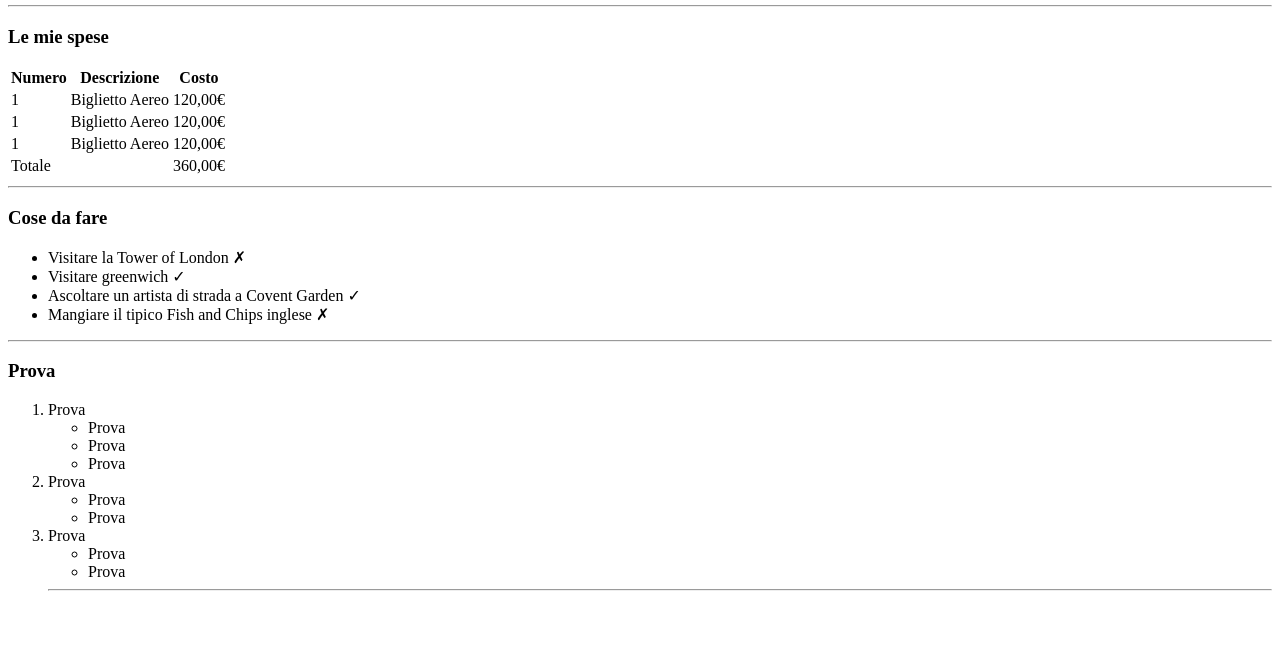
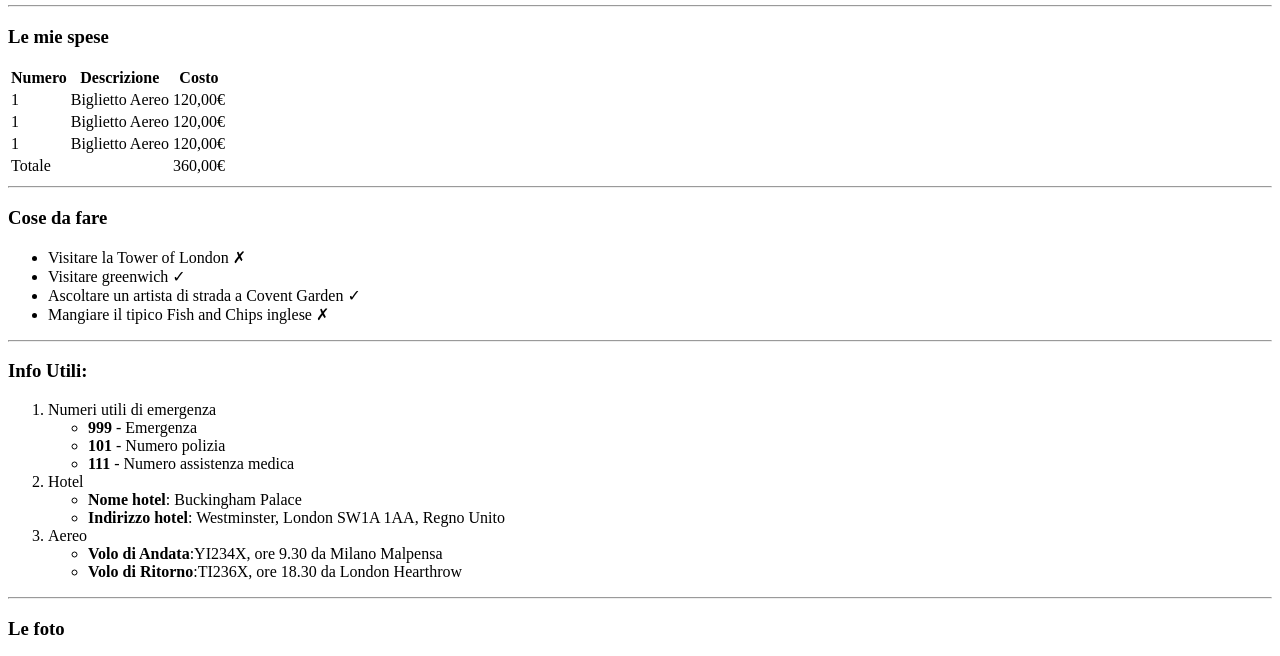
Before and after one commit to SalvatoreBrancato/Il-mio-viaggio-a-londra, a plain HTML site: page index.html in a window 1280 px wide. Shown: the part 101-757 px from the top of the page. Drawn offline with Linux system fonts and the light colour scheme; grey boxes are pictures that could not be loaded.

Commit message:
Struttura_finale

```diff
--- a/index.html
+++ b/index.html
@@ -64,32 +64,35 @@
     </article>
     <article>
         <section>
-            <h3>Prova</h3>
+            <h3>Info Utili:</h3>
             <ol>
-                <li>Prova
+                <li>Numeri utili di emergenza
                     <ul>
-                        <li>Prova</li>
-                        <li>Prova</li>
-                        <li>Prova</li>
+                        <li><strong>999</strong> - Emergenza</li>
+                        <li><strong>101</strong> - Numero polizia</li>
+                        <li><strong>111</strong> - Numero assistenza medica</li>
                     </ul>
                 </li>
-                <li>Prova
+                <li>Hotel
                     <ul>
-                        <li>Prova</li>
-                        <li>Prova</li>
+                        <li><strong>Nome hotel</strong>: Buckingham Palace</li>
+                        <li><Strong>Indirizzo hotel</Strong>: Westminster, London SW1A 1AA, Regno Unito</li>
                     </ul>
                 </li>
-                <li>Prova
+                <li>Aereo
                     <ul>
-                        <li>Prova</li>
-                        <li>Prova</li>
+                        <li><strong>Volo di Andata</strong>:YI234X, ore 9.30 da Milano Malpensa</li>
+                        <li><strong>Volo di Ritorno</strong>:TI236X, ore 18.30 da London Hearthrow</li>
                     </ul>
                 </li>
+            </ol>
             <hr>
         </section>
     </article>
     <footer>
-
+        <h3>Le foto</h3>
+        <img src="https://www.abta.com/sites/default/files/styles/large/public/media/uploads/london-400x400-compressor_0.jpg" alt="Immagine St Paul's Cathedral">
+        <img src="https://imgc.allpostersimages.com/img/posters/evening-tower-bridge-and-river-thames-london_u-L-P2QVZJ0.jpg?artPerspective=n" alt="Immagine Immagine Tower Bridge">
     </footer>
 </body>
 </html>
```
